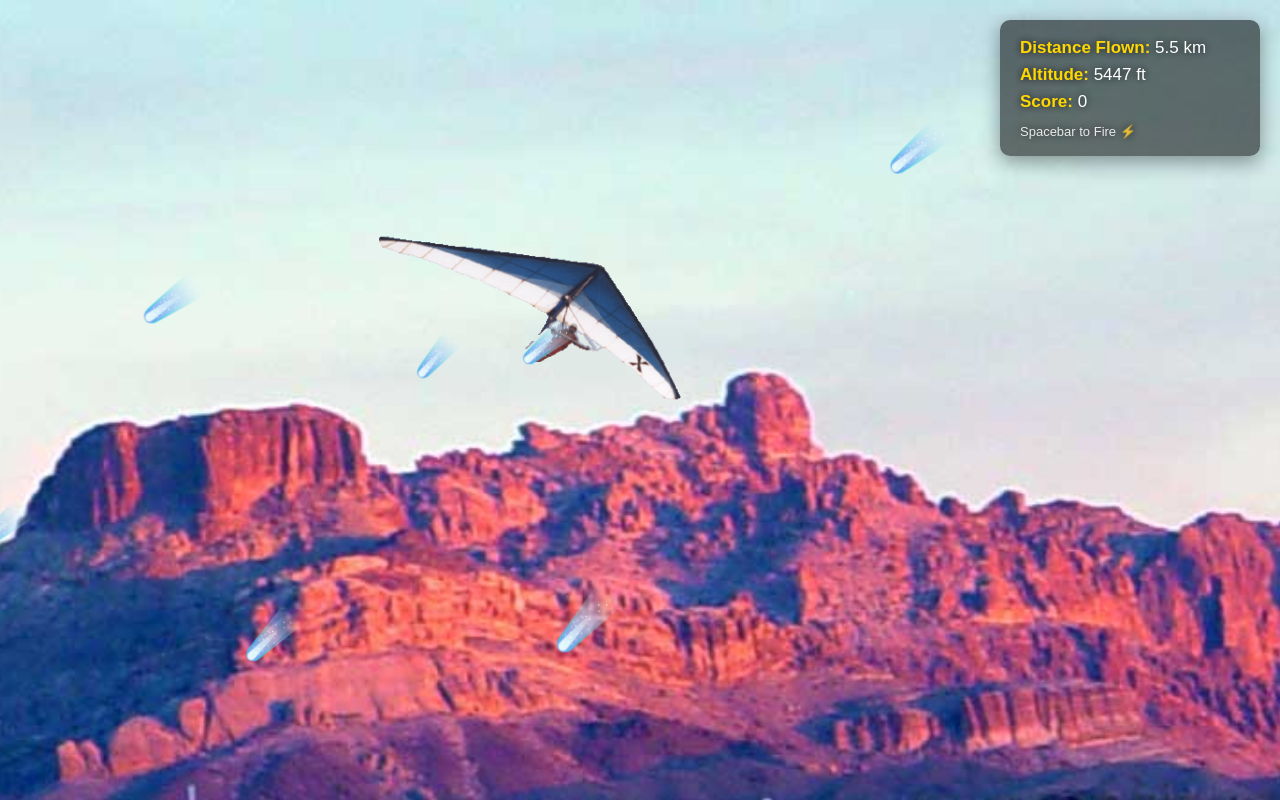
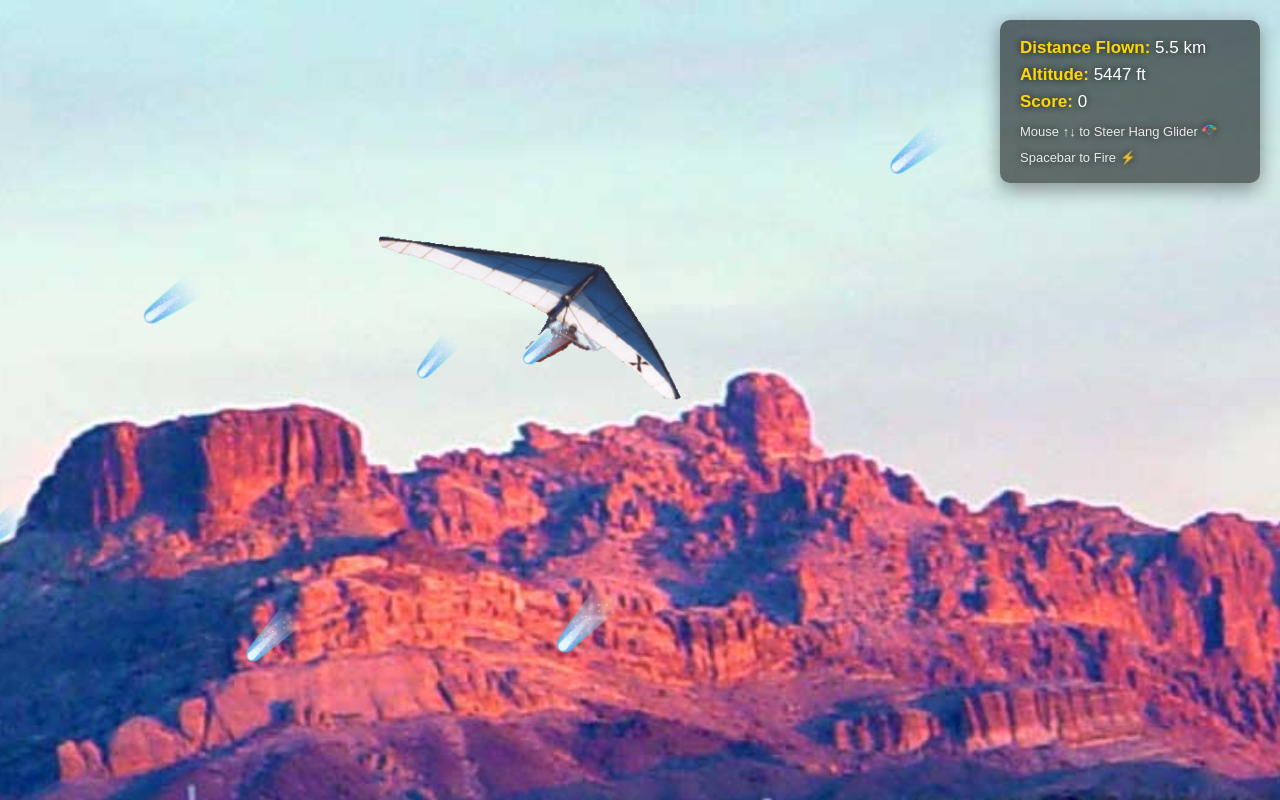
Before and after one commit to tommy0x2a/tommy0x2a.github.io, a plain HTML site: page index.htm in a window 1280 px wide. Drawn offline with Linux system fonts and the light colour scheme.

Commit message:
Added mouse up/down control instruction.

```diff
--- a/index.htm
+++ b/index.htm
@@ -151,7 +151,7 @@
         color: #ffd700;
       }
 
-      /* Small instruction line at the bottom of the HUD */
+      /* Small instruction lines at the bottom of the HUD */
       #hud .instruction {
         font-size: 13px;
         opacity: 0.85;
@@ -218,6 +218,7 @@
           <strong>Distance Flown:</strong> ${distance.toFixed(1)} km<br>
           <strong>Altitude:</strong> ${altitude} ft<br>
           <strong>Score:</strong> ${score}
+          <span class="instruction">Mouse ↑↓ to Steer Hang Glider 🪂</span>
           <span class="instruction">Spacebar to Fire ⚡</span>
         `;
       }
@@ -269,8 +270,6 @@
       }
 
       function updateShooter() {
-        const container = document.getElementById("gameContainer");
-
         for (let i = bolts.length - 1; i >= 0; i--) {
           const b = bolts[i];
           b.x += b.speed;
@@ -368,11 +367,12 @@
     <!-- Game container for bolts & asteroids -->
     <div id="gameContainer"></div>
 
-    <!-- Live HUD (with "Spacebar to Fire" instruction added) -->
+    <!-- Live HUD (with both instructions) -->
     <div id="hud">
       Distance Flown: 0.0 km<br />
       Altitude: 8200 ft<br />
       Score: 0
+      <span class="instruction">Mouse ↑↓ to Steer Hang Glider 🪂</span>
       <span class="instruction">Spacebar to Fire ⚡</span>
     </div>
 
```
